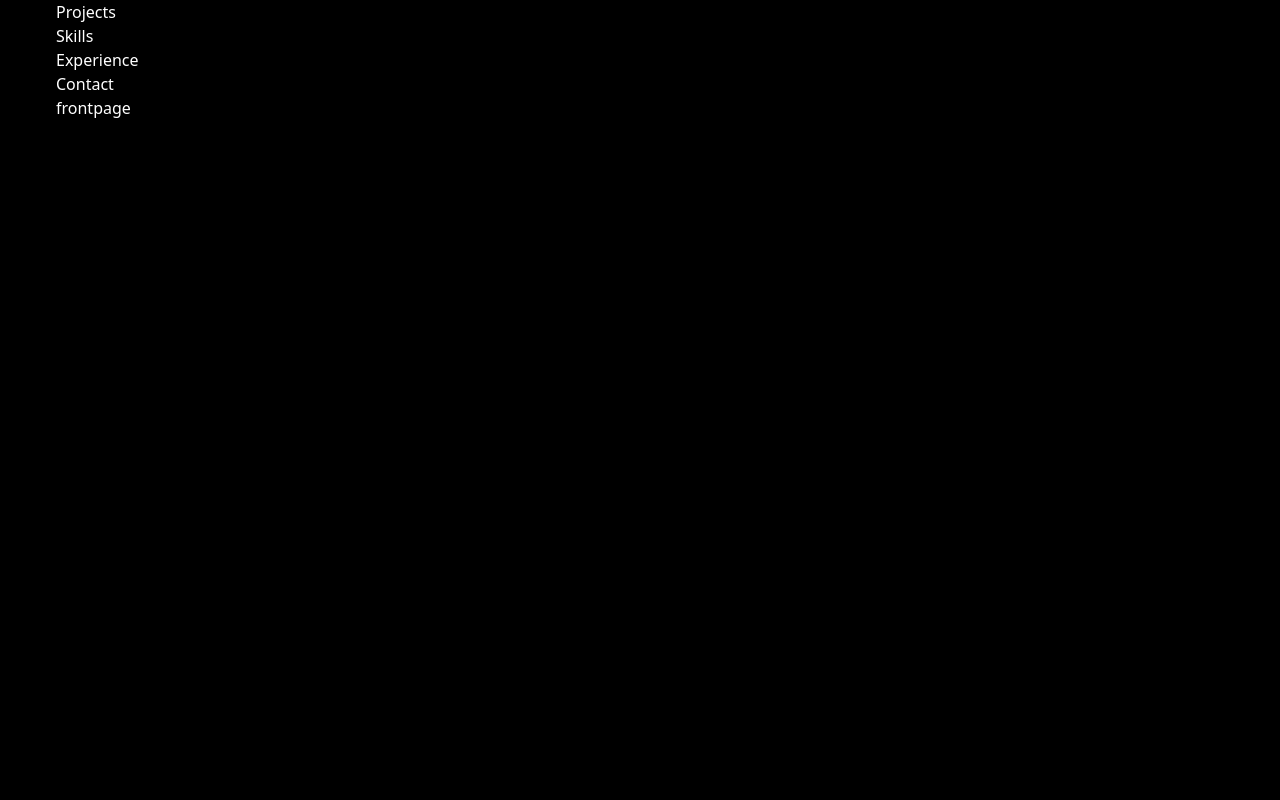
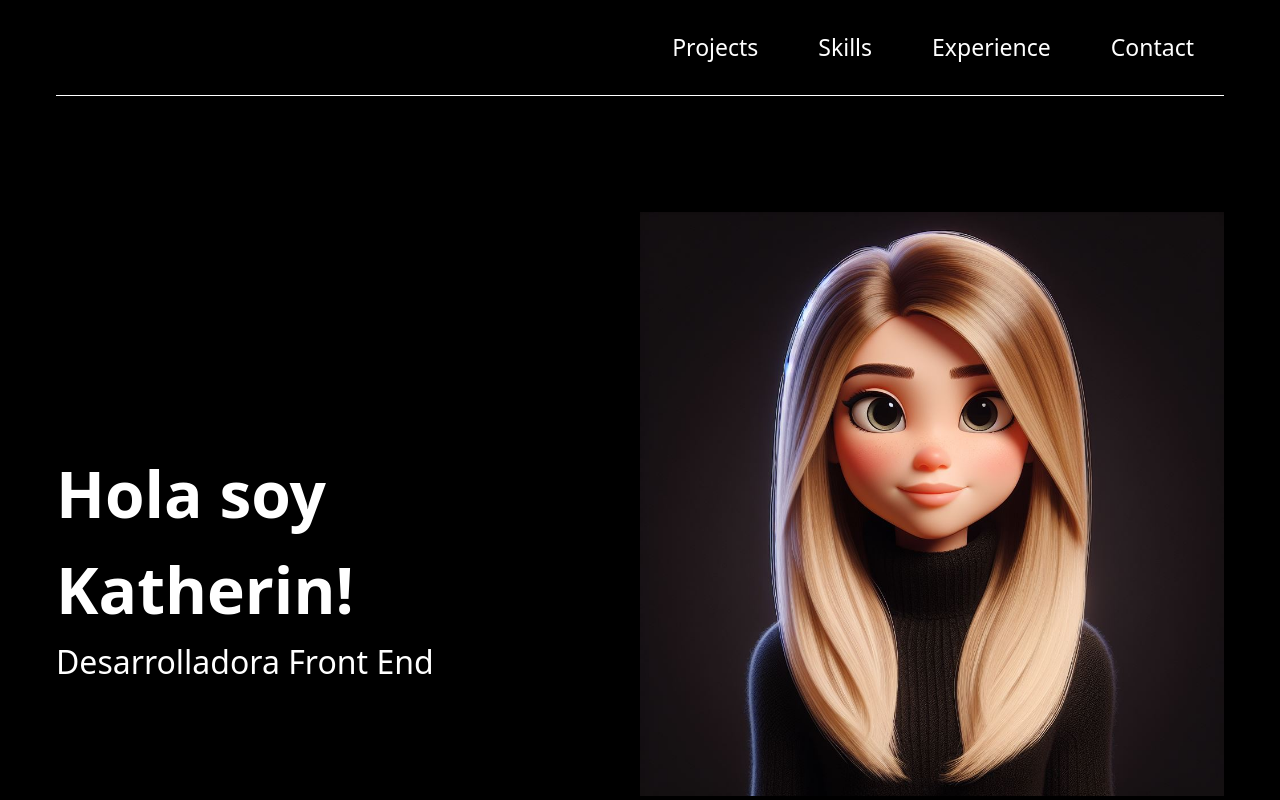
Before and after one commit to KatherinSernaMeza/katherin-dev-portfolio, a Next.js app: page / in a window 1280 px wide. Shown: the top 800 px of the page. Built offline with nearby package versions, Linux system fonts and the light colour scheme.

Commit message:
feat(layout): adding cover page

```diff
--- a/assets/scss/_nav.scss
+++ /dev/null
@@ -1,6 +0,0 @@
-nav {
-    &__ul {
-        display: flex;
-      }
-
-}
--- a/assets/scss/global-style.scss
+++ /dev/null
@@ -1,15 +0,0 @@
-.dark {
-  --background: 40, 44, 81;
-  --text: 255, 255, 255;
-}
-
-.light {
-  --background: 255, 255, 255;
-  --text: 0 0 0;
-}
-
-body{}
-
-section{
-    height: 100vh;
-}
--- a/assets/scss/main.scss
+++ /dev/null
@@ -1,2 +0,0 @@
-
-@import '@import "components/cards/_card-action-list-card";';
--- a/components/frontpage/index.tsx
+++ b/components/frontpage/index.tsx
@@ -1,7 +1,23 @@
-import React from 'react'
+import React from "react";
+import Image from 'next/image';
 
 function FrontPage() {
-  return <section id="frontpage">frontpage</section>;
+  const data = {
+    titulo: "Hola soy Katherin!",
+    subtitulo: "Desarrolladora Front End",
+    avatar: require("@/assets/img/avatar.jpg"),
+  };
+  return (
+    <div id="frontpage">
+      <div className="section-one">
+        <span className="title">{data.titulo}</span>
+        <span className="subtitle">{data.subtitulo}</span>
+      </div>{" "}
+      <div className="section-two">
+        <span>   <Image src={data.avatar} alt="Avatar" className="avatar" /></span>{" "}
+      </div>
+    </div>
+  );
 }
 
-export default FrontPage
+export default FrontPage;
--- a/components/nav/nav.tsx
+++ b/components/nav/nav.tsx
@@ -3,7 +3,7 @@ import React from "react";
 function Nav() {
   const itemNav = ["Projects", "Skills", "Experience", "Contact"];
   const listItems = itemNav.map((item) => (
-    <li>
+    <li className="nav__li"  key={item} >
       {" "}
       <a href={`#${item}`}> {item}</a>
     </li>
--- a/components/template/layout.tsx
+++ b/components/template/layout.tsx
@@ -1,7 +1,7 @@
 import React, { ReactNode } from "react";
 import Nav from "../nav/nav";
 import Footer from "../footer/footer";
-
+import FrontPage from "../frontpage";
 type LayoutProps = {
   children: ReactNode;
 };
@@ -9,7 +9,10 @@ type LayoutProps = {
 function layout({ children }: LayoutProps) {
   return (
     <div id="layout">
+      <div className="layout__grid-templateLayout">
       <Nav />
+      <FrontPage/>
+      </div>
       <main>{children}</main>
       <Footer />
     </div>
--- a/pages/index.tsx
+++ b/pages/index.tsx
@@ -5,7 +5,6 @@ import Contact from "../components/contact";
 import Experience from "../components/experience";
 import Projects from "../components/projects";
 import Skills from "../components/skills";
-import FrontPage from "../components/frontpage";
 
 const inter = Inter({ subsets: ["latin"] });
 
@@ -13,7 +12,6 @@ export default function Home() {
   return (
     <>
       <div>
-        <FrontPage />
         <Projects />
         <Skills />
         <Experience />
--- /dev/null
+++ b/styles/_frontpage.scss
@@ -0,0 +1,34 @@
+#frontpage {
+  display: grid !important;
+  grid-template-areas: "sectionone sectiontwo" !important;
+  grid-template-rows: auto !important; /* Esto ajustará las filas automáticamente según el contenido */
+  grid-template-columns: 1fr 1fr !important; /* Esto asegura que hay dos columnas de igual ancho */
+  width: 100% !important;
+  height: 100% !important;
+}
+
+.section-one {
+  grid-area: sectionone;
+  width: 100% !important;
+  height: 100% !important;
+  display: flex;
+  flex-direction: column;
+  margin-top: 60%;
+}
+.section-two {
+  grid-area: sectiontwo;
+  width: 100% !important;
+  height: 100% !important;
+  margin-top: 20%;
+}
+
+.avatar {
+  width: 100% !important;
+}
+.title {
+  font-size: 4rem;
+  font-weight: 700;
+}
+.subtitle {
+  font-size: 2rem;
+}
--- /dev/null
+++ b/styles/_nav.scss
@@ -0,0 +1,11 @@
+.nav {
+  &__ul {
+    display: flex;
+    justify-content: flex-end;
+    font-size: 23px;
+    border-bottom: 1px solid;
+  }
+  &__li {
+    padding: 30px;
+  }
+}
--- a/styles/global.scss
+++ b/styles/global.scss
@@ -1,7 +1,7 @@
 @tailwind base;
 @tailwind components;
 @tailwind utilities;
-
+@import './main';
 .dark {
   --background: 0, 0, 0;
   --textcolor: 255, 255, 255;
@@ -25,3 +25,23 @@ section{
 }
 main{
 }
+
+
+.layout {
+	&__grid-templateLayout {
+		display: grid !important;
+		grid-template-areas:
+			'Nav'
+			'frontpage' !important;
+		grid-template-rows: auto 1fr !important;
+		height: 100vh !important;
+		width: 100% !important;
+	}
+}
+
+Nav {
+  grid-area: Nav;
+}
+#frontpage {
+  grid-area: frontpage;
+}
--- /dev/null
+++ b/styles/main.scss
@@ -0,0 +1,3 @@
+
+@import '/styles/_nav.scss';
+@import '/styles/frontpage.scss';
--- a/tsconfig.json
+++ b/tsconfig.json
@@ -25,7 +25,7 @@
       {
         "name": "next"
       }
-    ]
+    ],
   },
   "include": [
     "next-env.d.ts",
```
Also changed, not shown: assets/img/avatar.jpg (added).
